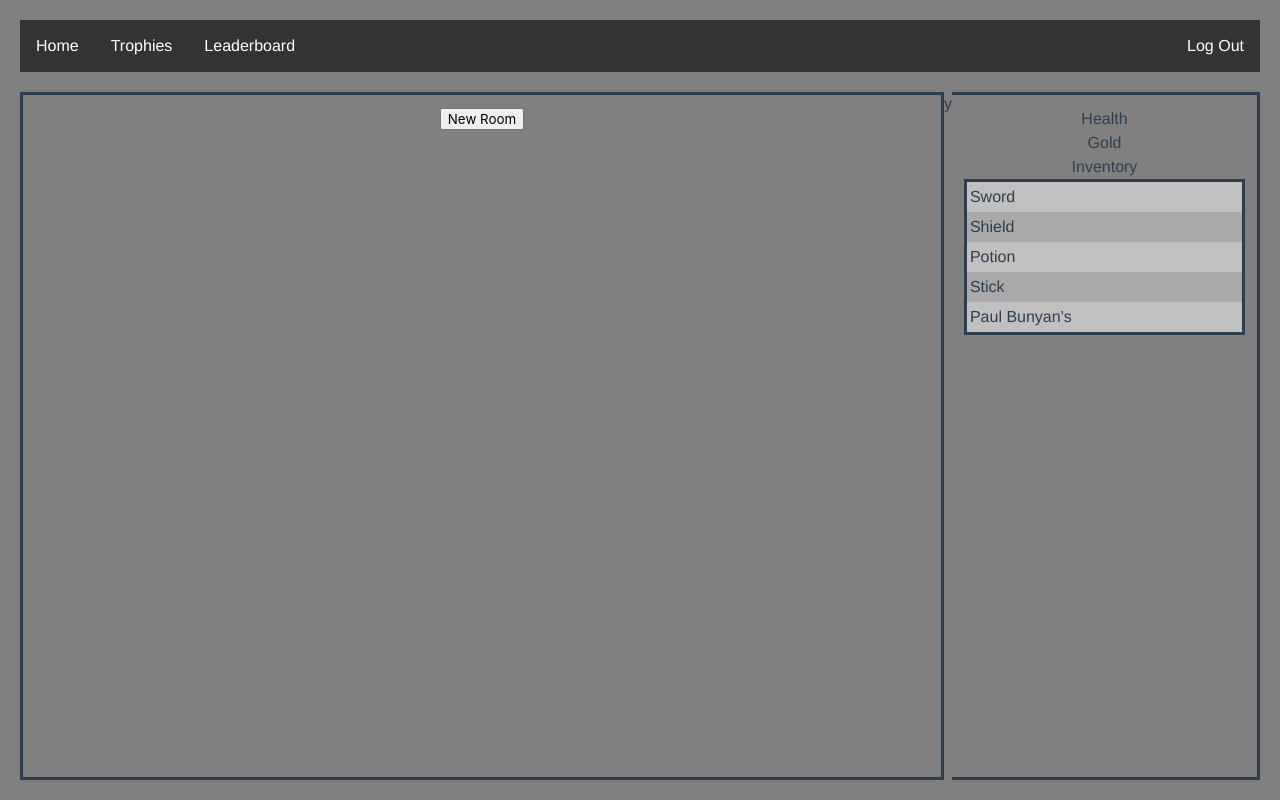
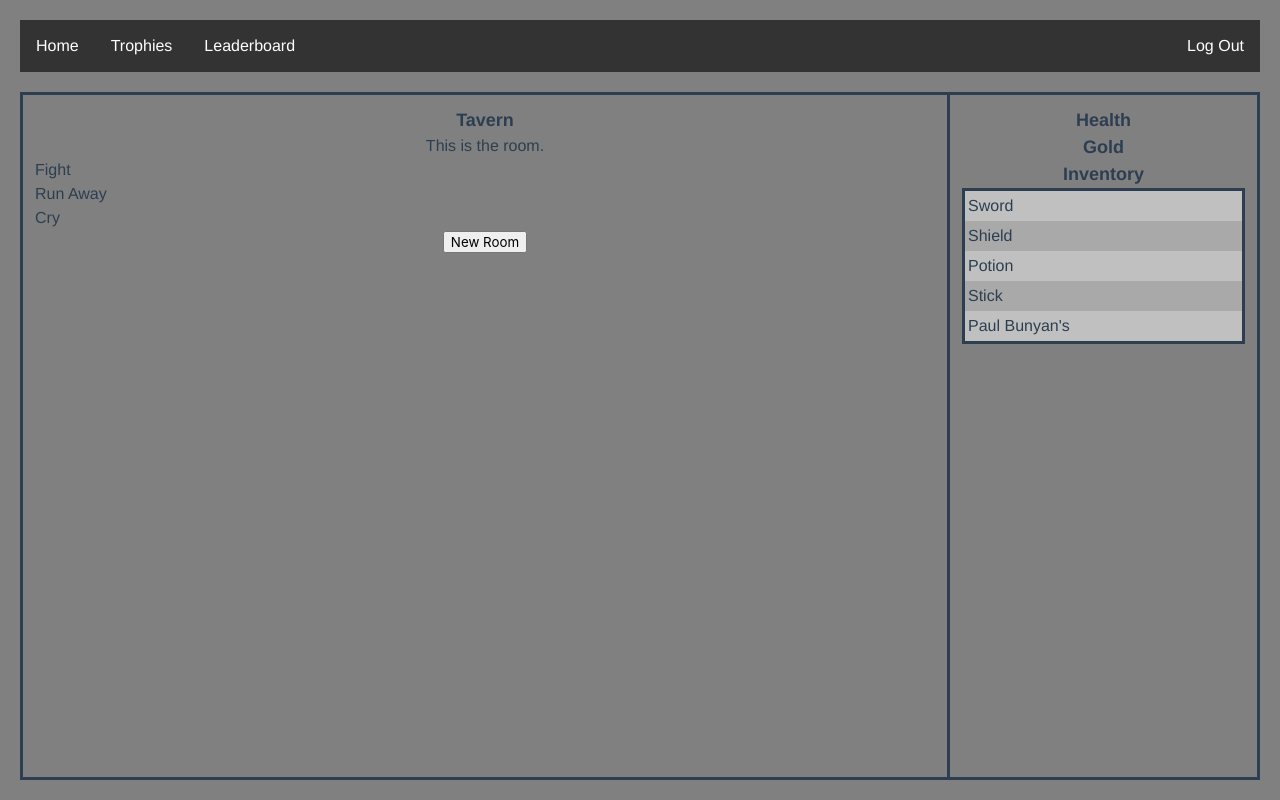
Before and after one commit to ng68/The-Endless-Abyss, a Vue app in the folder eaui/: page /game in a window 1280 px wide. Built offline with nearby package versions, Linux system fonts and the light colour scheme.

Commit message:
Combined inventory and game

```diff
--- a/eaui/src/components/Game.vue
+++ b/eaui/src/components/Game.vue
@@ -1,16 +1,25 @@
 <template>
-  <div class="row game-screen">
-    <div class="column room-screen">
-      <h2>{{currentRoom.name}}</h2>
-      <p>{{currentRoom.description}}</p>
-      <ul>
-        <li v-for="option in options" v-bind:key="option.id">
+  <div class="row game-box">
+    <div class="column room-box">
+      <h2>{{currentRoom}}</h2>
+      <p>{{room.description}}</p>
+      <ul class="option-list">
+        <li v-for="option in room.options">
+          {{option}}
         </li>
       </ul>
       <button @click="cycleRoom">New Room</button>
-    </div>y
-    <div class="column inventory">
-      <Inventory></Inventory>
+    </div>
+    <div class="column inventory-box">
+      <h2>Health</h2>
+      <h2>Gold</h2>
+      <h2>Inventory</h2>
+      <ul class="inventory">
+        <li class="row item" v-for="item in items" v-bind:key="item.id">
+          <img>
+          <span :title="item.description">{{item.name}}</span>
+        </li>
+      </ul>
     </div>
   </div>
 </template>
@@ -19,16 +28,42 @@
 
 // import { mapActions, mapGetters } from "vuex";
 
-import Inventory from './Inventory'
-
-import Room from './Room'
-
 export default {
   name: "game",
   data: () => ({
     currentRoom: "Tavern",
     rooms: ["Trader", "Campfire", "Hole", "Trapdoor"],
-    recentRooms: ["Levers", "Chest", "Goblin"]
+    recentRooms: ["Levers", "Chest", "Goblin"],
+    room: {
+      description: "This is the room.",
+      options: [
+        "Fight",
+        "Run Away",
+        "Cry"
+      ]
+    },
+    items: [
+      {
+        name: "Sword",
+        description: "This hits stuff",
+      },
+      {
+        name: "Shield",
+        description: "This blocks swords and stuff",
+      },
+      {
+        name: "Potion",
+        description: "This heals you",
+      },
+      {
+        name: "Stick",
+        description: "It's a stick",
+      },
+      {
+        name: "Paul Bunyan's",
+        description: "Where the stuff is good, but not too good, eh?",
+      }
+    ]
   }),
   methods: {
     cycleRoom() {
@@ -40,7 +75,6 @@ export default {
     }
   },
   components: {
-    Inventory,
   }
 };
 
@@ -49,7 +83,7 @@ export default {
 
 <style scoped>
 
-.game-screen {
+.game-box {
   height: 86vh;
 }
 
@@ -57,18 +91,38 @@ export default {
   display: flex;
 }
 
-.room-screen {
+.room-box {
   flex: 75%;
-}
-
-.room-screen {
   border-style: solid;
 }
 
-.inventory {
+.option-list {
+  text-align: left;
+}
+
+.inventory-box {
   flex: 25%;
   border-style: solid;
   border-left: 0px;
 }
 
+h2 {
+  font-weight: bold;
+  font-size: large;
+}
+
+.inventory {
+  text-align: left;
+  border-style: solid;
+}
+
+.item {
+  background: darkgrey;
+  padding: 3px;
+}
+
+.item:nth-child(odd) {
+  background: silver;
+}
+
 </style>
--- a/eaui/src/components/Inventory.vue
+++ /dev/null
@@ -1,66 +0,0 @@
-<template>
-  <div>
-    <h2>Health</h2>
-    <h2>Gold</h2>
-    <h2>Inventory</h2>
-    <ul class="inventory">
-      <li class="row item" v-for="item in items" v-bind:key="item.id">
-        <img>
-        <span :title="item.description">{{item.name}}</span>
-      </li>
-    </ul>
-  </div>
-</template>
-
-<script>
-export default {
-  name: "Inventory",
-  data: () => ({
-    items: [
-      {
-        name: "Sword",
-        description: "This hits stuff",
-      },
-      {
-        name: "Shield",
-        description: "This blocks swords and stuff",
-      },
-      {
-        name: "Potion",
-        description: "This heals you",
-      },
-      {
-        name: "Stick",
-        description: "It's a stick",
-      },
-      {
-        name: "Paul Bunyan's",
-        description: "Where the stuff is good, but not too good, eh?",
-      }
-    ]
-  })
-}
-</script>
-
-<style scoped>
-
-
-
-.inventory {
-  text-align: left;
-}
-
-ul {
-  border-style: solid;
-}
-
-li {
-  background: darkgrey;
-  padding: 3px;
-}
-
-li:nth-child(odd) {
-  background: silver;
-}
-
-</style>
```
Also changed, not shown: 1 other file (tests, documents, lock files or other folders).
